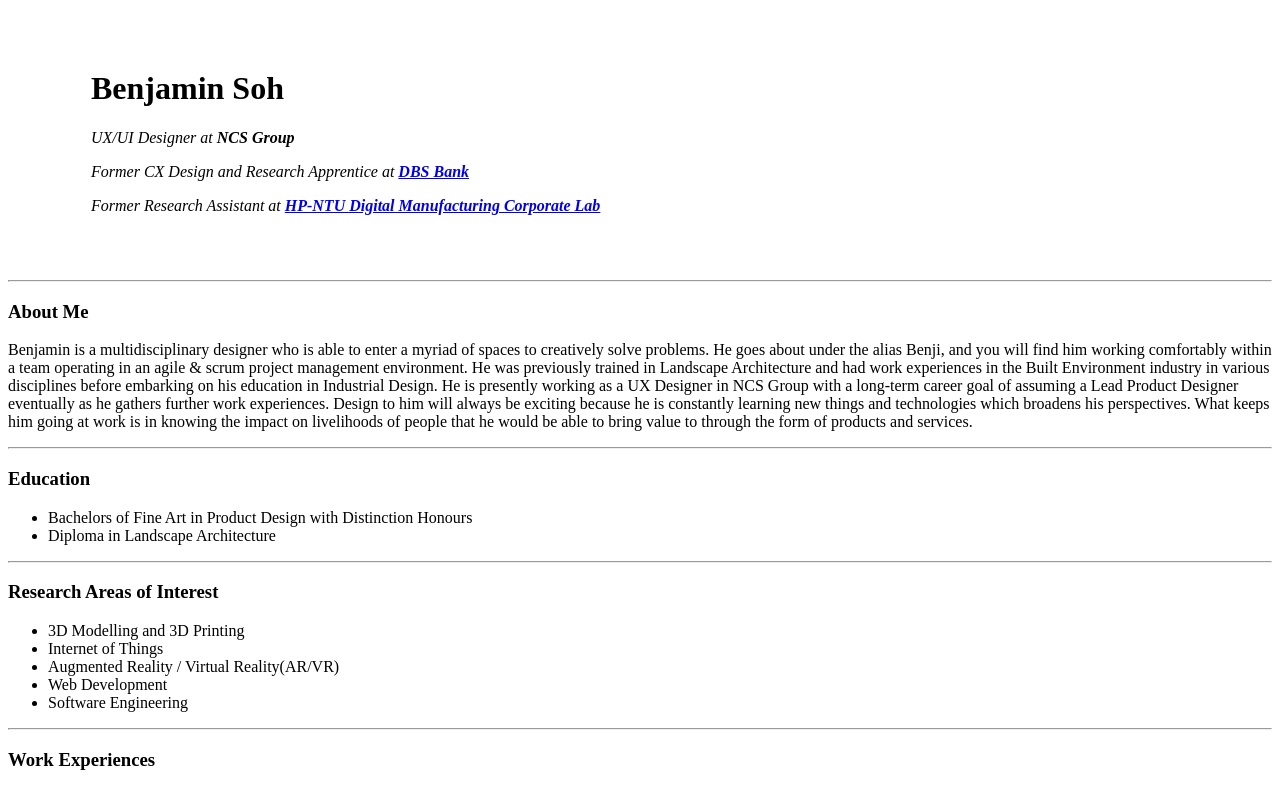
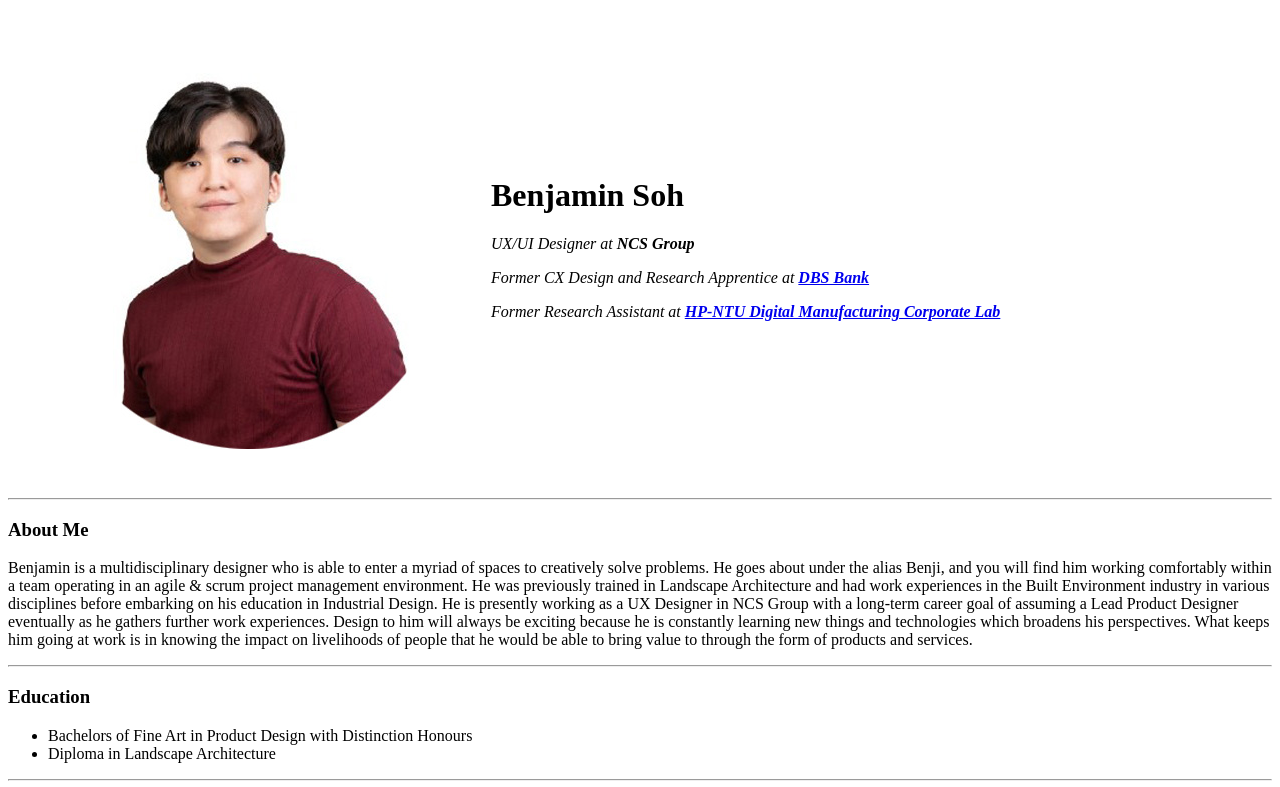
Before and after one commit to benjaminsohjunjie/cv, a plain HTML site: page index.html in a window 1280 px wide. Shown: the top 787 px of the page. Drawn offline with Linux system fonts and the light colour scheme.

Commit message:
Update index.html
Updating image code

```diff
--- a/index.html
+++ b/index.html
@@ -1,4 +1,3 @@
-<!DOCTYPE html>
 <html lang="en" dir="ltr">
   <head>
     <meta charset="utf-8">
@@ -8,7 +7,7 @@
   <body>
     <table cellspacing=40>
       <tr>
-        <td><img src="images/2021-benji-circle-400by400.jpg" alt=""></td>
+        <td><img src="2021-benji-circle-400by400.jpg" alt=""></td>
         <td><h1>Benjamin Soh</h1>
         <p><em>UX/UI Designer at <strong>NCS Group</strong></em></p>
         <p><em>Former CX Design and Research Apprentice at <strong><a href="https://designsingapore.org/stories/using-design-to-focus-on-serving-customers-helped-dbs-become-the-best-bank-in-the-world/">DBS Bank</a></strong></em></p>
```
